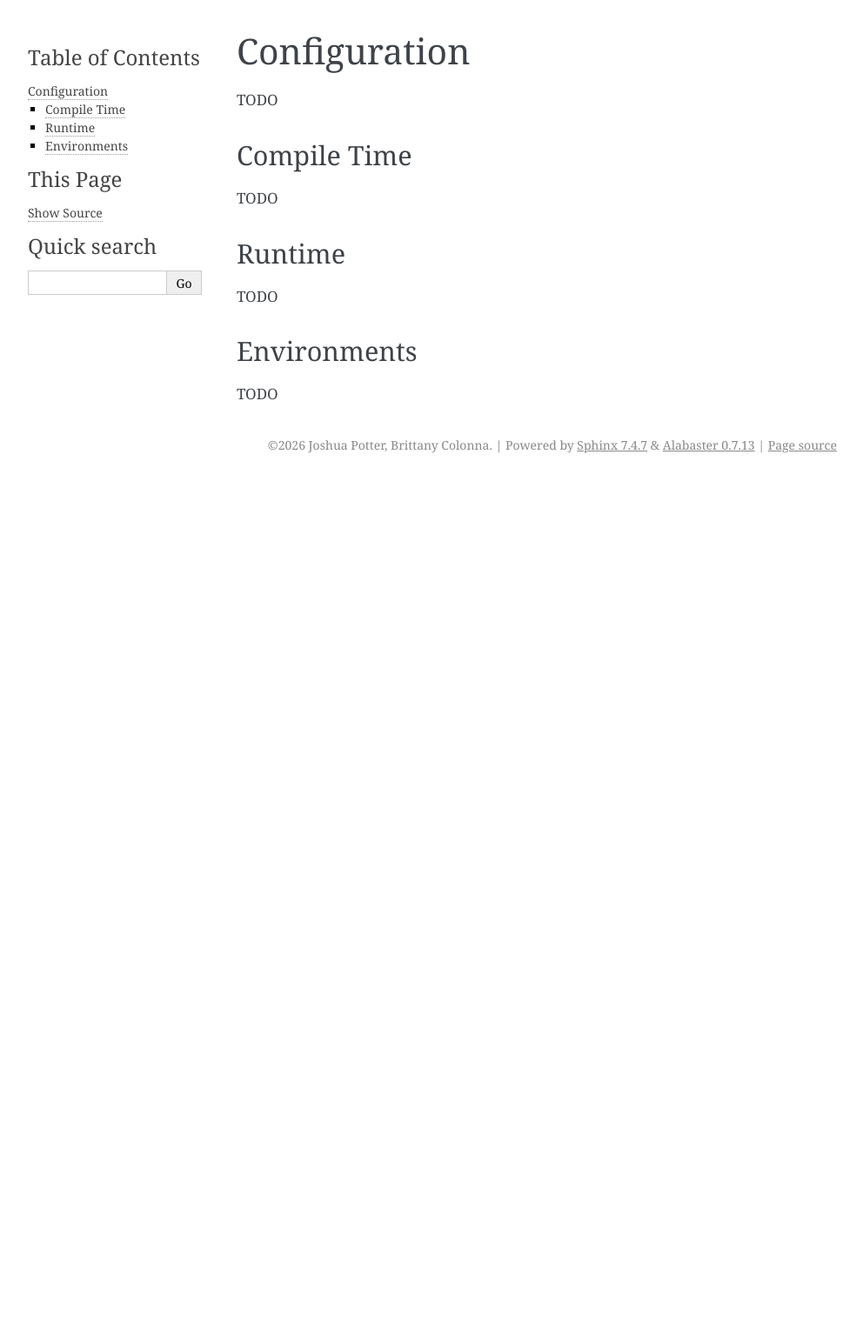
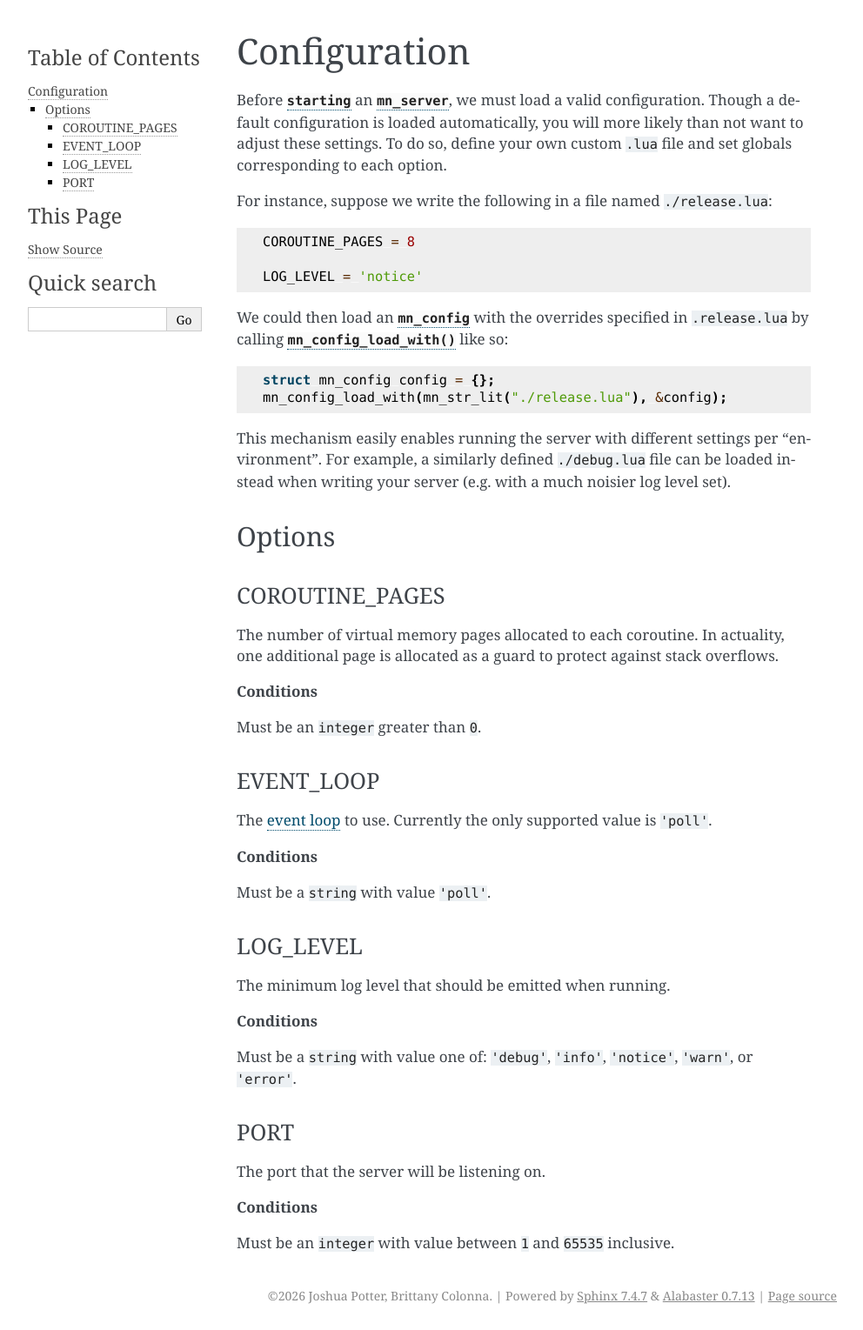
Before and after one commit to jrpotter/makinori, a Sphinx documentation site: the page built from docs/source/config.rst, in a window 1280 px wide. Shown: the whole page at 87% size, without its empty margins (148-1140 px from the left). Built offline with Sphinx 7.4.7, drawn with Linux system fonts in a browser that asks for light colours; before the commit the page ends 900 px from its top, so only the background shows below that.

Commit message:
Finish adding notes to config.rst.

```diff
--- a/docs/source/config.rst
+++ b/docs/source/config.rst
@@ -1,19 +1,78 @@
 Configuration
 =============
 
-TODO
+Before :c:func:`starting <mn_server_run>` an :c:struct:`mn_server`, we must load
+a valid configuration. Though a default configuration is loaded automatically,
+you will more likely than not want to adjust these settings. To do so, define
+your own custom ``.lua`` file and set globals corresponding to each option.
 
-Compile Time
-------------
+For instance, suppose we write the following in a file named ``./release.lua``:
 
-TODO
+.. code-block:: lua
 
-Runtime
+   COROUTINE_PAGES = 8
+
+   LOG_LEVEL = 'notice'
+
+We could then load an :c:struct:`mn_config` with the overrides specified in
+``.release.lua`` by calling :c:func:`mn_config_load_with` like so:
+
+.. code-block:: c
+
+   struct mn_config config = {};
+   mn_config_load_with(mn_str_lit("./release.lua"), &config);
+
+This mechanism easily enables running the server with different settings per
+"environment". For example, a similarly defined ``./debug.lua`` file can be
+loaded instead when writing your server (e.g. with a much noisier log level
+set).
+
+Options
 -------
 
-TODO
+.. _ref-config-coroutine-pages:
 
-Environments
-------------
+COROUTINE_PAGES
+^^^^^^^^^^^^^^^
 
-TODO
+The number of virtual memory pages allocated to each coroutine. In actuality,
+one additional page is allocated as a guard to protect against stack overflows.
+
+**Conditions**
+
+Must be an ``integer`` greater than ``0``.
+
+.. _ref-config-event-loop:
+
+EVENT_LOOP
+^^^^^^^^^^
+
+The :ref:`event loop <ref-concepts-event-loop>` to use. Currently the only
+supported value is ``'poll'``.
+
+**Conditions**
+
+Must be a ``string`` with value ``'poll'``.
+
+.. _ref-config-log-level:
+
+LOG_LEVEL
+^^^^^^^^^
+
+The minimum log level that should be emitted when running.
+
+**Conditions**
+
+Must be a ``string`` with value one of: ``'debug'``, ``'info'``, ``'notice'``,
+``'warn'``, or ``'error'``.
+
+.. _ref-config-port:
+
+PORT
+^^^^
+
+The port that the server will be listening on.
+
+**Conditions**
+
+Must be an ``integer`` with value between ``1`` and ``65535`` inclusive.
```
Also changed, not shown: docs/source/reference/config_h.rst (+4 -6 lines), 4 other files.
